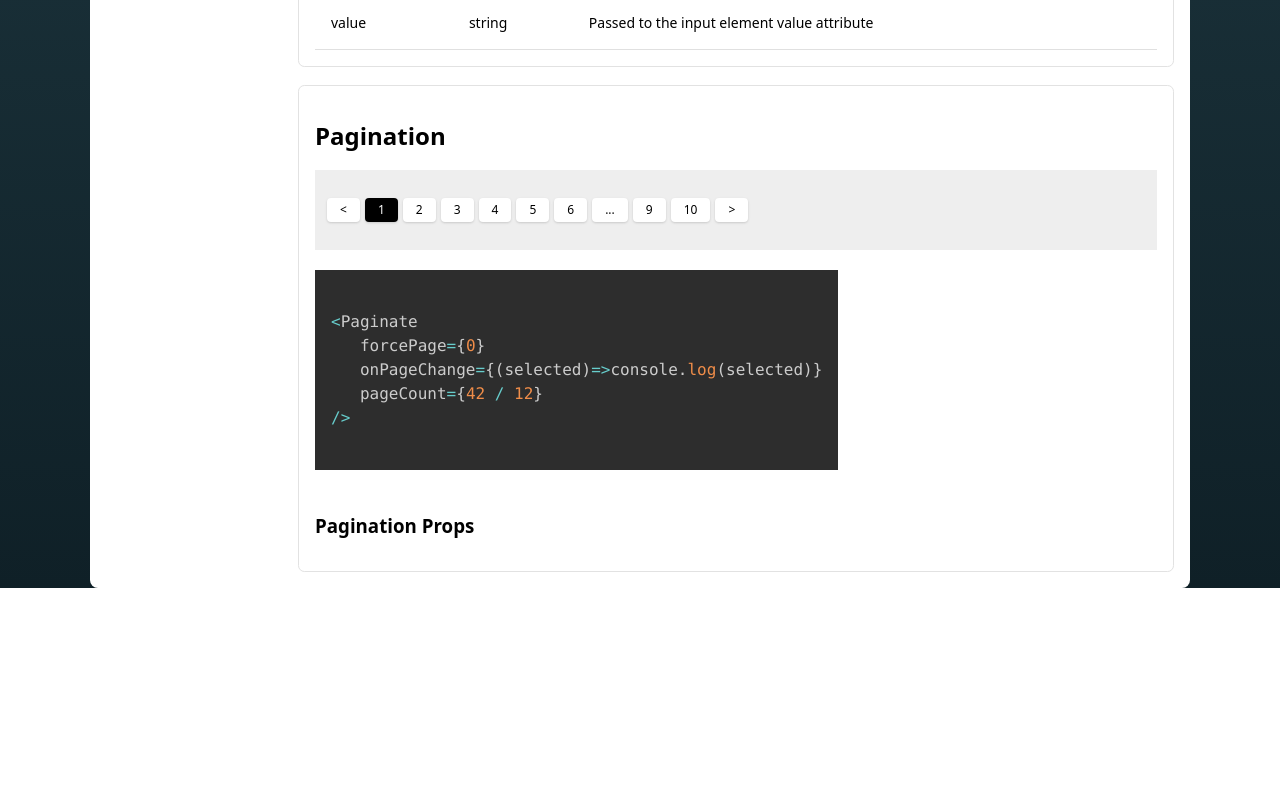
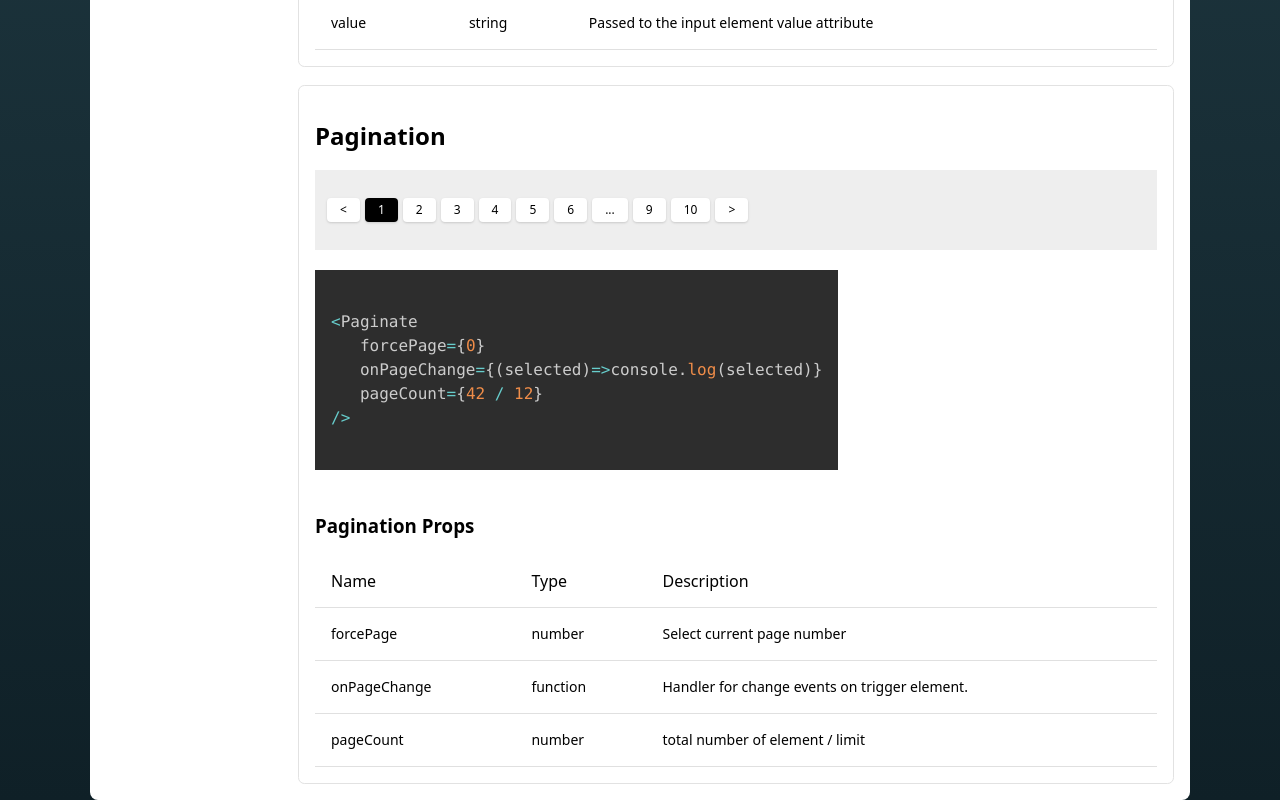
Before and after one commit to SaifulBashar/react-component-for-dummies, a Next.js app: page / in a window 1280 px wide. Shown: the part 1634-2434 px from the top of the page. Before the commit the page ends 2222 px from the top, so only its background shows below. Built offline with nearby package versions, Linux system fonts and the light colour scheme.

Commit message:
pagination props

```diff
--- a/components/sections/PaginationSection.tsx
+++ b/components/sections/PaginationSection.tsx
@@ -1,17 +1,6 @@
-// <Paginate
-//     forcePage={
-//         parseQueryParameter(history.location.search).page
-//             ? parseInt(
-//             parseQueryParameter(history.location.search).page
-//         ) - 1
-//             : 0
-//     }
-//     onPageChange={_handleOnPageChange}
-//     pageCount={Math.floor(state.count) / 12}
-// />
 import { css } from "@emotion/css";
 import { Code } from "../Code";
-// import { table_td, table_th } from "../../css/table";
+import { table_td, table_th } from "../../css/table";
 
 import { Paginate } from "../Pagination";
 
@@ -67,43 +56,39 @@ export function PaginationSection() {
 
         <h3>Pagination Props</h3>
 
-        {/*<table*/}
-        {/*  className={css`*/}
-        {/*    min-width: 100%;*/}
-        {/*    border-spacing: 0;*/}
-        {/*  `}*/}
-        {/*>*/}
-        {/*  <thead className="">*/}
-        {/*    <tr className="">*/}
-        {/*      <th className={table_th}>Name</th>*/}
-        {/*      <th className={table_th}>Type</th>*/}
-        {/*      <th className={table_th}>Description</th>*/}
-        {/*    </tr>*/}
-        {/*  </thead>*/}
-        {/*  <tbody className="">*/}
-        {/*    <tr className="da">*/}
-        {/*      <td className={table_td}>name</td>*/}
-        {/*      <td className={table_td}>string</td>*/}
-        {/*      <td className={table_td}>*/}
-        {/*        The name attribute specifies the name of an input element.*/}
-        {/*      </td>*/}
-        {/*    </tr>*/}
-        {/*    <tr className="da">*/}
-        {/*      <td className={table_td}>onChange</td>*/}
-        {/*      <td className={table_td}>function</td>*/}
-        {/*      <td className={table_td}>*/}
-        {/*        Handler for change events on trigger element.*/}
-        {/*      </td>*/}
-        {/*    </tr>*/}
-        {/*    <tr className="da">*/}
-        {/*      <td className={table_td}>value</td>*/}
-        {/*      <td className={table_td}>string</td>*/}
-        {/*      <td className={table_td}>*/}
-        {/*        Passed to the input element value attribute*/}
-        {/*      </td>*/}
-        {/*    </tr>*/}
-        {/*  </tbody>*/}
-        {/*</table>*/}
+        <table
+          className={css`
+            min-width: 100%;
+            border-spacing: 0;
+          `}
+        >
+          <thead className="">
+            <tr className="">
+              <th className={table_th}>Name</th>
+              <th className={table_th}>Type</th>
+              <th className={table_th}>Description</th>
+            </tr>
+          </thead>
+          <tbody className="">
+            <tr className="da">
+              <td className={table_td}>forcePage</td>
+              <td className={table_td}>number</td>
+              <td className={table_td}>Select current page number</td>
+            </tr>
+            <tr className="da">
+              <td className={table_td}>onPageChange</td>
+              <td className={table_td}>function</td>
+              <td className={table_td}>
+                Handler for change events on trigger element.
+              </td>
+            </tr>
+            <tr className="da">
+              <td className={table_td}>pageCount</td>
+              <td className={table_td}>number</td>
+              <td className={table_td}>total number of element / limit</td>
+            </tr>
+          </tbody>
+        </table>
       </div>
     </div>
   );
```
